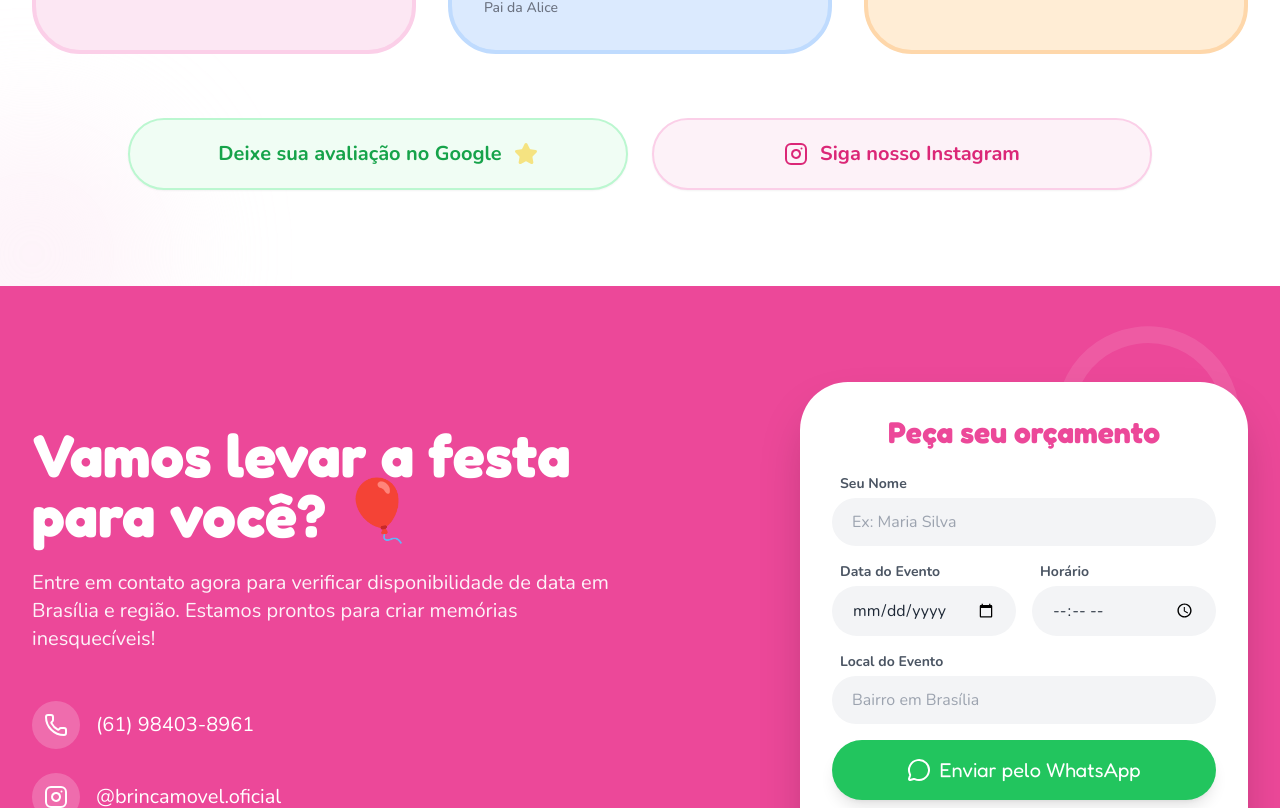
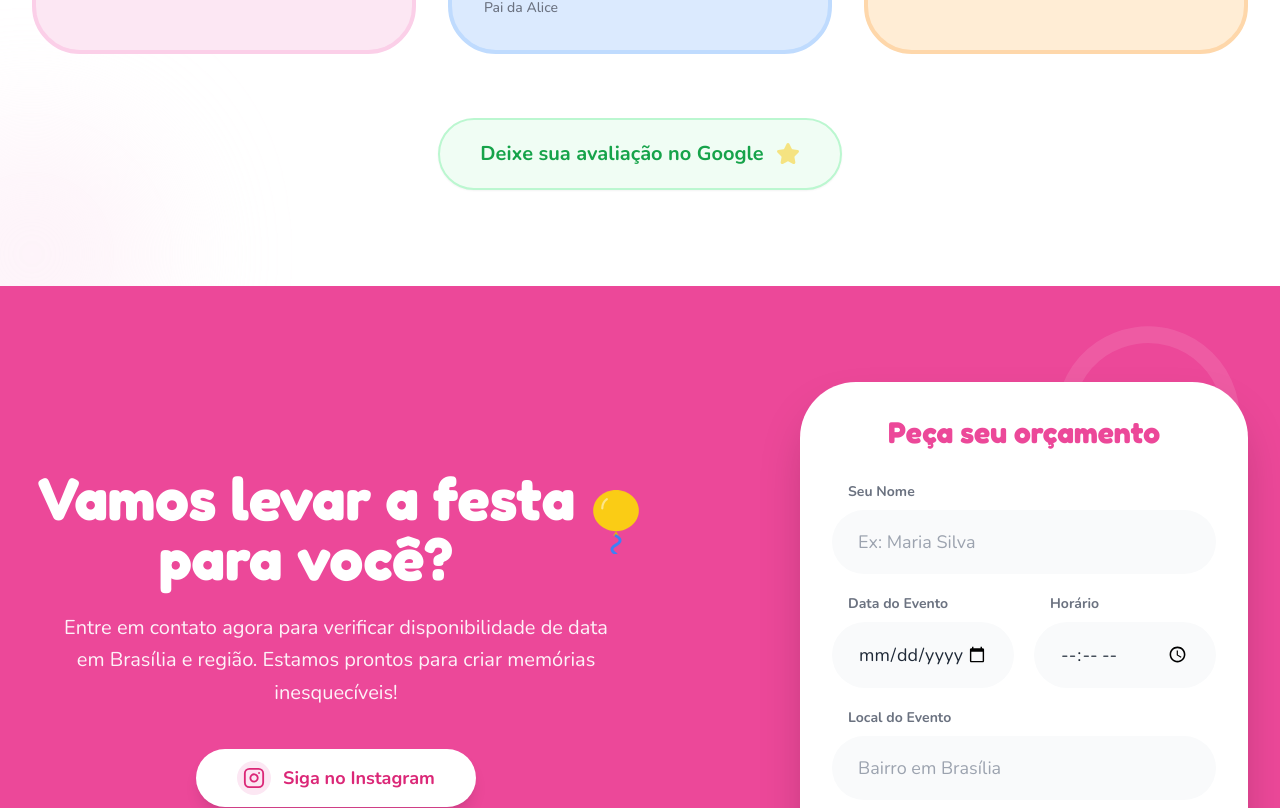
Before and after one commit to mateusgorin/Brincamovel, a React (Vite) app: page / in a window 1280 px wide. Shown: the part 6412-7220 px from the top of the page. Built offline with nearby package versions, Linux system fonts and the light colour scheme.

Commit message:
Add files via upload

```diff
--- a/components/Contact.tsx
+++ b/components/Contact.tsx
@@ -1,4 +1,3 @@
-
 import React, { useState } from 'react';
 import { MessageCircle, Phone, Instagram } from 'lucide-react';
 
@@ -42,99 +41,116 @@ Aguardo o retorno! ✨`;
       </div>
 
       <div className="max-w-7xl mx-auto px-4 sm:px-6 lg:px-8 relative z-10">
-        <div className="flex flex-col lg:flex-row items-center justify-between gap-16">
-          <div className="lg:w-1/2 text-center lg:text-left">
-            <h2 className="text-4xl md:text-6xl font-bold mb-6">Vamos levar a festa para você? <span className="inline-block animate-bounce-gentle">🎈</span></h2>
-            <p className="text-xl mb-12 text-pink-50">
+        <div className="flex flex-col lg:flex-row items-center justify-between gap-12 lg:gap-16">
+          <div className="lg:w-1/2 text-center">
+            <h2 className="text-4xl md:text-6xl font-bold mb-6 text-white flex items-center justify-center lg:justify-start gap-3">
+              Vamos levar a festa para você?
+              <span className="inline-block animate-bounce-gentle">
+                <svg width="40" height="56" viewBox="0 0 40 56" fill="none" xmlns="http://www.w3.org/2000/svg" className="w-8 h-12 md:w-12 md:h-16">
+                  {/* Corpo do Balão Amarelo */}
+                  <path d="M20 36C31.0457 36 40 27.9411 40 18C40 8.05888 31.0457 0 20 0C8.9543 0 0 8.05888 0 18C0 27.9411 8.9543 36 20 36Z" fill="#FACC15"/>
+                  {/* Brilho */}
+                  <path d="M12 8C9.6 9.6 8 12 8 16" stroke="white" strokeWidth="2" strokeLinecap="round" opacity="0.5"/>
+                  {/* Nó */}
+                  <path d="M20 36L17.6 40H22.4L20 36Z" fill="#EAB308"/>
+                  {/* Fita Azul */}
+                  <path d="M20 40C20 40 28 44 20 48C12 52 20 56 20 56" stroke="#3B82F6" strokeWidth="2.5" strokeLinecap="round" fill="none"/>
+                </svg>
+              </span>
+            </h2>
+            <p className="text-xl mb-10 text-pink-50 max-w-xl mx-auto leading-relaxed">
               Entre em contato agora para verificar disponibilidade de data em Brasília e região. Estamos prontos para criar memórias inesquecíveis!
             </p>
 
-            <div className="space-y-6 text-xl">
+            <div className="flex flex-col gap-4 items-center">
+              {/* Botão Instagram - Mais compacto e centralizado */}
+              <a
+                href="https://www.instagram.com/brincamovel.oficial?igsh=cm5lMzN3amp3c2J4"
+                target="_blank"
+                rel="noopener noreferrer"
+                className="inline-flex items-center space-x-3 bg-white text-pink-600 px-6 py-3 rounded-full shadow-lg transition-all hover:scale-105 active:scale-95 group font-bold text-lg w-full max-w-[280px] justify-center"
+              >
+                <div className="bg-pink-100 p-1.5 rounded-full group-hover:bg-pink-200 transition-colors">
+                  <Instagram size={22} className="group-hover:rotate-12 transition-transform" />
+                </div>
+                <span>Siga no Instagram</span>
+              </a>
+
+              {/* Botão Telefone - Mais compacto e centralizado */}
               <a
                 href="https://wa.me/5561984038961"
                 target="_blank"
                 rel="noopener noreferrer"
-                className="flex items-center justify-center lg:justify-start space-x-4 hover:text-pink-100 transition-colors group"
+                className="inline-flex items-center space-x-3 bg-white text-pink-600 px-6 py-3 rounded-full shadow-lg transition-all hover:scale-105 active:scale-95 group font-bold text-lg w-full max-w-[280px] justify-center"
               >
-                <div className="bg-white/20 p-3 rounded-full group-hover:bg-white/30 transition-all">
-                  <Phone size={24} className="group-hover:animate-wiggle" />
+                <div className="bg-pink-100 p-1.5 rounded-full group-hover:bg-pink-200 transition-colors">
+                  <Phone size={22} className="group-hover:animate-wiggle" />
                 </div>
                 <span>(61) 98403-8961</span>
-              </a>
-              <a
-                href="https://www.instagram.com/brincamovel.oficial?igsh=cm5lMzN3amp3c2J4"
-                target="_blank"
-                rel="noopener noreferrer"
-                className="flex items-center justify-center lg:justify-start space-x-4 hover:text-pink-100 transition-colors group"
-              >
-                <div className="bg-white/20 p-3 rounded-full group-hover:bg-white/30 transition-all">
-                  <Instagram size={24} className="group-hover:animate-spin-slow" />
-                </div>
-                <span>@brincamovel.oficial</span>
               </a>
             </div>
           </div>
 
-          <div className="lg:w-1/2 w-full max-w-md bg-white text-gray-800 p-8 rounded-[3rem] shadow-2xl">
-            <h3 className="text-3xl font-bold mb-6 text-pink-500 text-center">Peça seu orçamento</h3>
-            <form className="space-y-4" onSubmit={handleWhatsAppSubmit}>
+          <div className="lg:w-1/2 w-full max-w-md bg-white text-gray-800 p-8 rounded-[3.5rem] shadow-2xl mx-auto lg:mx-0">
+            <h3 className="text-3xl font-bold mb-8 text-pink-500 text-center">Peça seu orçamento</h3>
+            <form className="space-y-5" onSubmit={handleWhatsAppSubmit}>
               <div>
-                <label className="block text-sm font-bold mb-1 ml-2 text-gray-600">Seu Nome</label>
+                <label className="block text-sm font-bold mb-2 ml-4 text-gray-500">Seu Nome</label>
                 <input
                   type="text"
                   name="name"
                   value={formData.name}
                   onChange={handleChange}
                   placeholder="Ex: Maria Silva"
-                  className="w-full px-5 py-3 rounded-full bg-gray-100 border-none focus:ring-4 focus:ring-pink-200 outline-none transition-all"
+                  className="w-full px-6 py-4 rounded-full bg-gray-50 border-2 border-transparent focus:border-pink-200 focus:bg-white focus:ring-0 outline-none transition-all text-lg"
                   required
                 />
               </div>
-              <div className="grid grid-cols-1 sm:grid-cols-2 gap-4">
+              <div className="grid grid-cols-1 sm:grid-cols-2 gap-5">
                 <div>
-                  <label className="block text-sm font-bold mb-1 ml-2 text-gray-600">Data do Evento</label>
+                  <label className="block text-sm font-bold mb-2 ml-4 text-gray-500">Data do Evento</label>
                   <input
                     type="date"
                     name="date"
                     value={formData.date}
                     onChange={handleChange}
-                    className="w-full px-5 py-3 rounded-full bg-gray-100 border-none focus:ring-4 focus:ring-pink-200 outline-none transition-all"
+                    className="w-full px-6 py-4 rounded-full bg-gray-50 border-2 border-transparent focus:border-pink-200 focus:bg-white focus:ring-0 outline-none transition-all text-lg"
                     required
                   />
                 </div>
                 <div>
-                  <label className="block text-sm font-bold mb-1 ml-2 text-gray-600">Horário</label>
+                  <label className="block text-sm font-bold mb-2 ml-4 text-gray-500">Horário</label>
                   <input
                     type="time"
                     name="time"
                     value={formData.time}
                     onChange={handleChange}
-                    className="w-full px-5 py-3 rounded-full bg-gray-100 border-none focus:ring-4 focus:ring-pink-200 outline-none transition-all"
+                    className="w-full px-6 py-4 rounded-full bg-gray-50 border-2 border-transparent focus:border-pink-200 focus:bg-white focus:ring-0 outline-none transition-all text-lg"
                     required
                   />
                 </div>
               </div>
               <div>
-                <label className="block text-sm font-bold mb-1 ml-2 text-gray-600">Local do Evento</label>
+                <label className="block text-sm font-bold mb-2 ml-4 text-gray-500">Local do Evento</label>
                 <input
                   type="text"
                   name="location"
                   value={formData.location}
                   onChange={handleChange}
                   placeholder="Bairro em Brasília"
-                  className="w-full px-5 py-3 rounded-full bg-gray-100 border-none focus:ring-4 focus:ring-pink-200 outline-none transition-all"
+                  className="w-full px-6 py-4 rounded-full bg-gray-50 border-2 border-transparent focus:border-pink-200 focus:bg-white focus:ring-0 outline-none transition-all text-lg"
                   required
                 />
               </div>
               <button
                 type="submit"
-                className="w-full bg-green-500 hover:bg-green-600 text-white text-xl font-kids py-4 rounded-full transition-all flex items-center justify-center space-x-2 mt-4 shadow-lg transform hover:scale-[1.02] active:scale-95 group"
+                className="w-full bg-green-500 hover:bg-green-600 text-white text-2xl font-kids py-5 rounded-full transition-all flex items-center justify-center space-x-3 mt-6 shadow-xl transform hover:scale-[1.02] active:scale-95 group"
               >
-                <MessageCircle size={24} className="group-hover:animate-bounce" />
+                <MessageCircle size={28} className="group-hover:animate-bounce" />
                 <span>Enviar pelo WhatsApp</span>
               </button>
             </form>
-            <p className="text-center text-xs text-gray-400 mt-4">
+            <p className="text-center text-sm text-gray-400 mt-6 font-medium">
               Respondemos rapidinho para garantir sua data! <span className="inline-block animate-wiggle">⚡</span>
             </p>
           </div>
--- a/components/Testimonials.tsx
+++ b/components/Testimonials.tsx
@@ -1,5 +1,5 @@
 import React from 'react';
-import { Star, Quote, Instagram } from 'lucide-react';
+import { Star, Quote } from 'lucide-react';
 
 const testimonials = [
   {
@@ -73,24 +73,14 @@ const Testimonials: React.FC = () => {
           ))}
         </div>
 
-        {/* Botões de Ação com Tamanhos Harmonizados */}
-        <div className="mt-16 flex flex-col sm:flex-row items-center justify-center gap-6 max-w-5xl mx-auto">
+        {/* Selo de Avaliação do Google Centrado */}
+        <div className="mt-16 flex justify-center">
           <div
-            className="flex items-center justify-center space-x-3 bg-green-50 text-green-600 px-8 py-5 rounded-full border-2 border-green-200 shadow-sm transition-all w-full sm:min-w-[360px] cursor-default"
+            className="flex items-center justify-center space-x-3 bg-green-50 text-green-600 px-10 py-5 rounded-full border-2 border-green-200 shadow-sm transition-all cursor-default"
           >
             <span className="font-bold text-lg md:text-xl whitespace-nowrap">Deixe sua avaliação no Google</span>
             <Star size={24} fill="currentColor" className="text-yellow-400 animate-pulse shrink-0" />
           </div>
-
-          <a
-            href="https://www.instagram.com/brincamovel.oficial?igsh=cm5lMzN3amp3c2J4"
-            target="_blank"
-            rel="noopener noreferrer"
-            className="flex items-center justify-center space-x-3 bg-pink-50 hover:bg-pink-100 text-pink-600 px-8 py-5 rounded-full border-2 border-pink-200 shadow-sm transition-all hover:scale-105 group w-full sm:min-w-[360px]"
-          >
-            <Instagram size={24} className="group-hover:rotate-12 transition-transform shrink-0" />
-            <span className="font-bold text-lg md:text-xl whitespace-nowrap">Siga nosso Instagram</span>
-          </a>
         </div>
       </div>
     </section>
```
